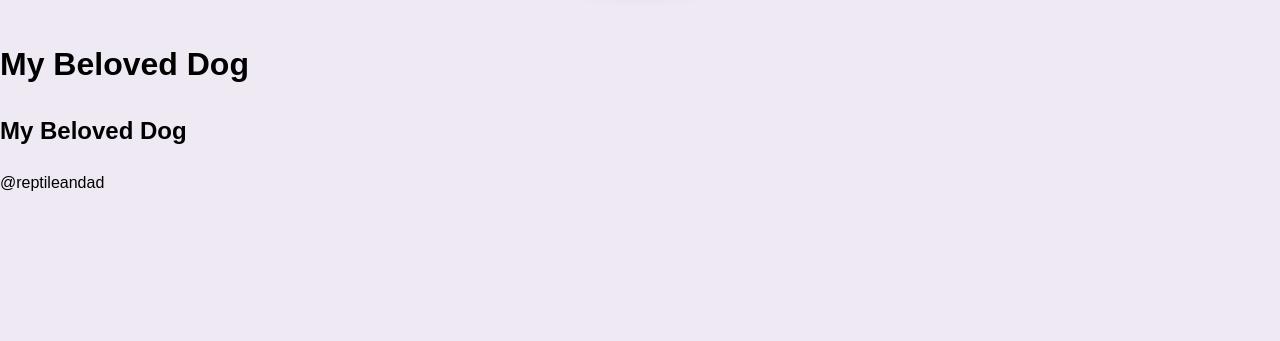
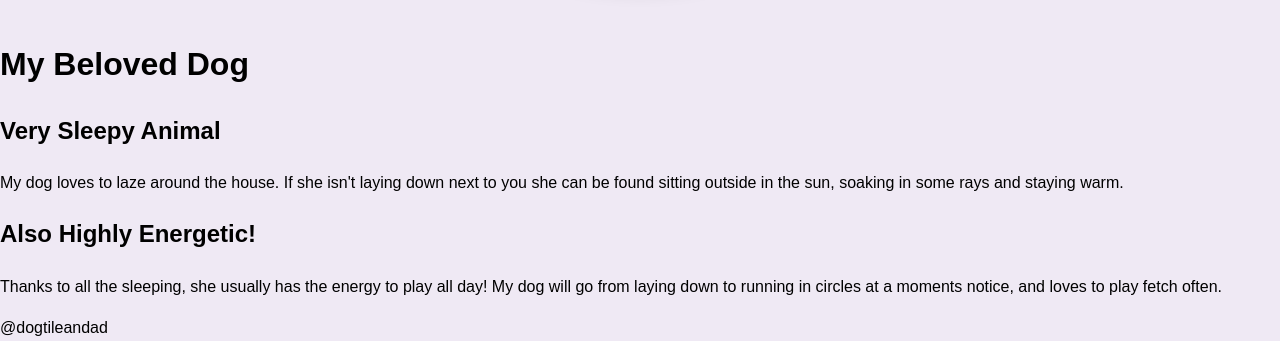
Before and after one commit to OwlHD/my-pet-project, a plain HTML site: page index.html in a window 1280 px wide. Shown: the part 654-995 px from the top of the page. Before the commit the page ends 850 px from the top, so only its background shows below. Drawn offline with Linux system fonts and the light colour scheme.

Commit message:
added text

```diff
--- a/index.html
+++ b/index.html
@@ -14,17 +14,23 @@
         <div id="logo">Marissa</div>
     </nav>
     <div class="image-container">
-        <img src="./assets/photos/dog1.jpg" alt="Sleeping Dog">
+        <img src="./assets/photos/dog2.jpg" alt="Sleeping Dog">
     </div>
     <h1>My Beloved Dog</h1>
     <section>
-        <h1>My Beloved Dog</h1>
+        <h1>Very Sleepy Animal</h1>
+        <p>My dog loves to laze around the house.  If she isn't laying down next to you she can be found sitting outside in the sun,
+            soaking in some rays and staying warm.
+        </p>
     </section>
     <section>
-        <h2></h2>
+        <h2>Also Highly Energetic!</h2>
+        <p>Thanks to all the sleeping, she usually has the energy to play all day!  My dog will go from laying down to running in circles
+            at a moments notice, and loves to play fetch often.
+        </p>
     </section>
     <footer>
-        <span>@reptileandad</span>
+        <span>@dogtileandad</span>
     </footer>
 </body>
 </html>
```
